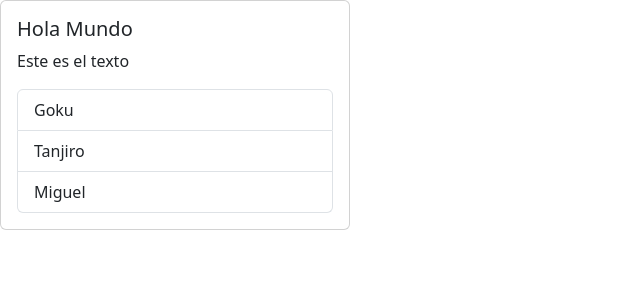
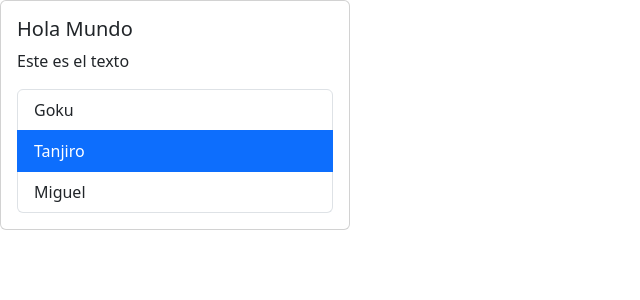
Before and after one commit to MiguelSanchezCuello/hm-react-app, a React (Vite) app: page / in a window 1280 px wide. Shown: the top 300 px of the page, without its empty margins (0-640 px from the left). Built offline with nearby package versions, Linux system fonts and the light colour scheme.

Commit message:
Gestion de Estado ============ Comienza en 1:14:10 habla sobre la gestion del estado usando useState con const [index, setIndex] = useState(1) ... en ete caso se agrego el 1 para decirle que ese es el elemento de la lista que estaria seleccionado por defecto.

```diff
--- a/src/components/List.tsx
+++ b/src/components/List.tsx
@@ -1,20 +1,21 @@
-import { MouseEvent } from "react";
+import { useState } from "react";
 
 type Props = {
   data: string[];
 };
 
 function List({ data }: Props) {
-  const handleClick = (e: string) => {
-    console.log(e);
+  const [index, setIndex] = useState(1);
+  const handleClick = (i: number) => {
+    setIndex(i);
   };
   return (
     <ul className="list-group">
-      {data.map((elemento) => (
+      {data.map((elemento, i) => (
         <li
-          onClick={() => handleClick(elemento)}
+          onClick={() => handleClick(i)}
           key={elemento}
-          className="list-group-item"
+          className={`list-group-item ${index == i ? "active" : ""}`}
         >
           {elemento}
         </li>
```
